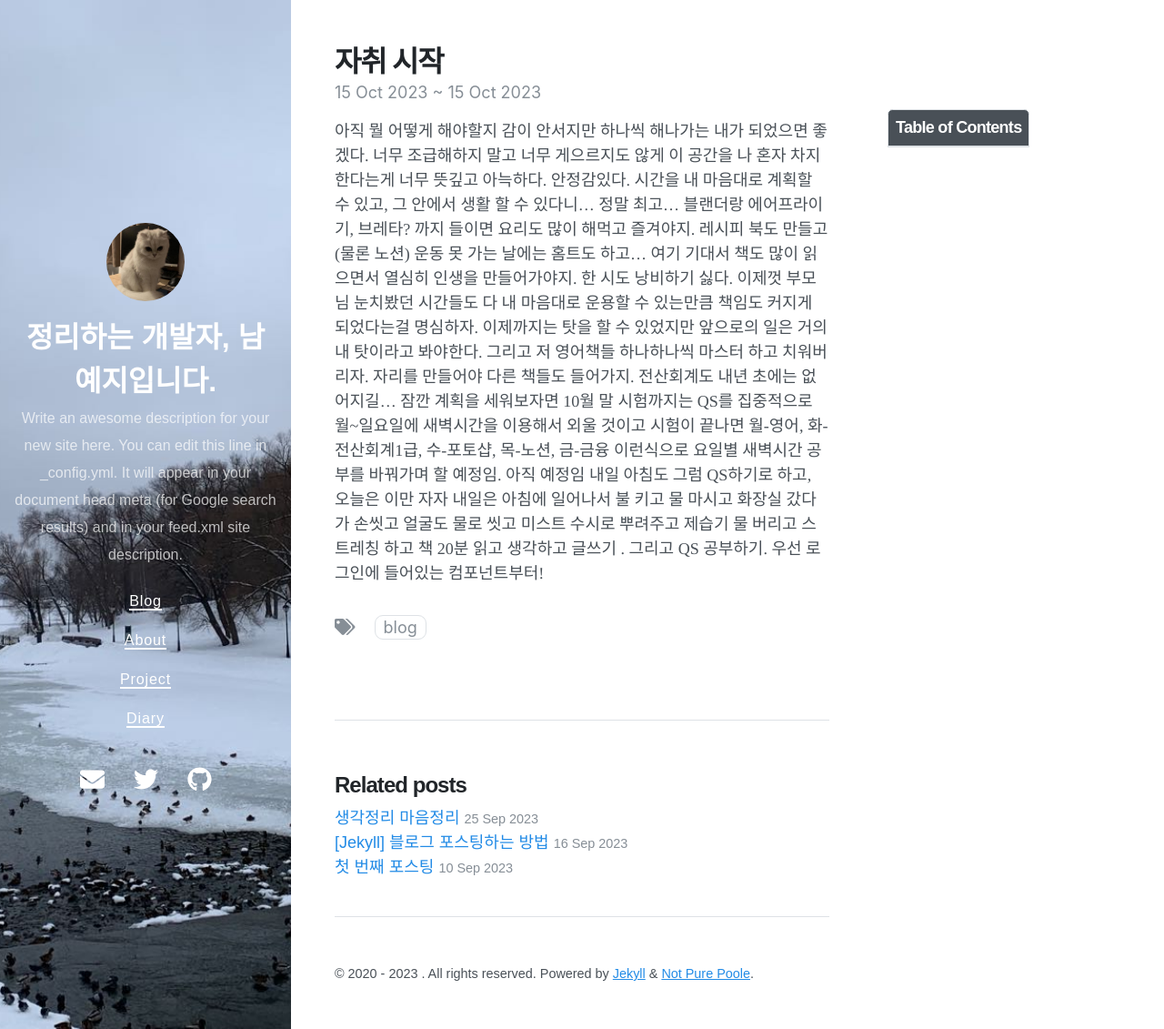
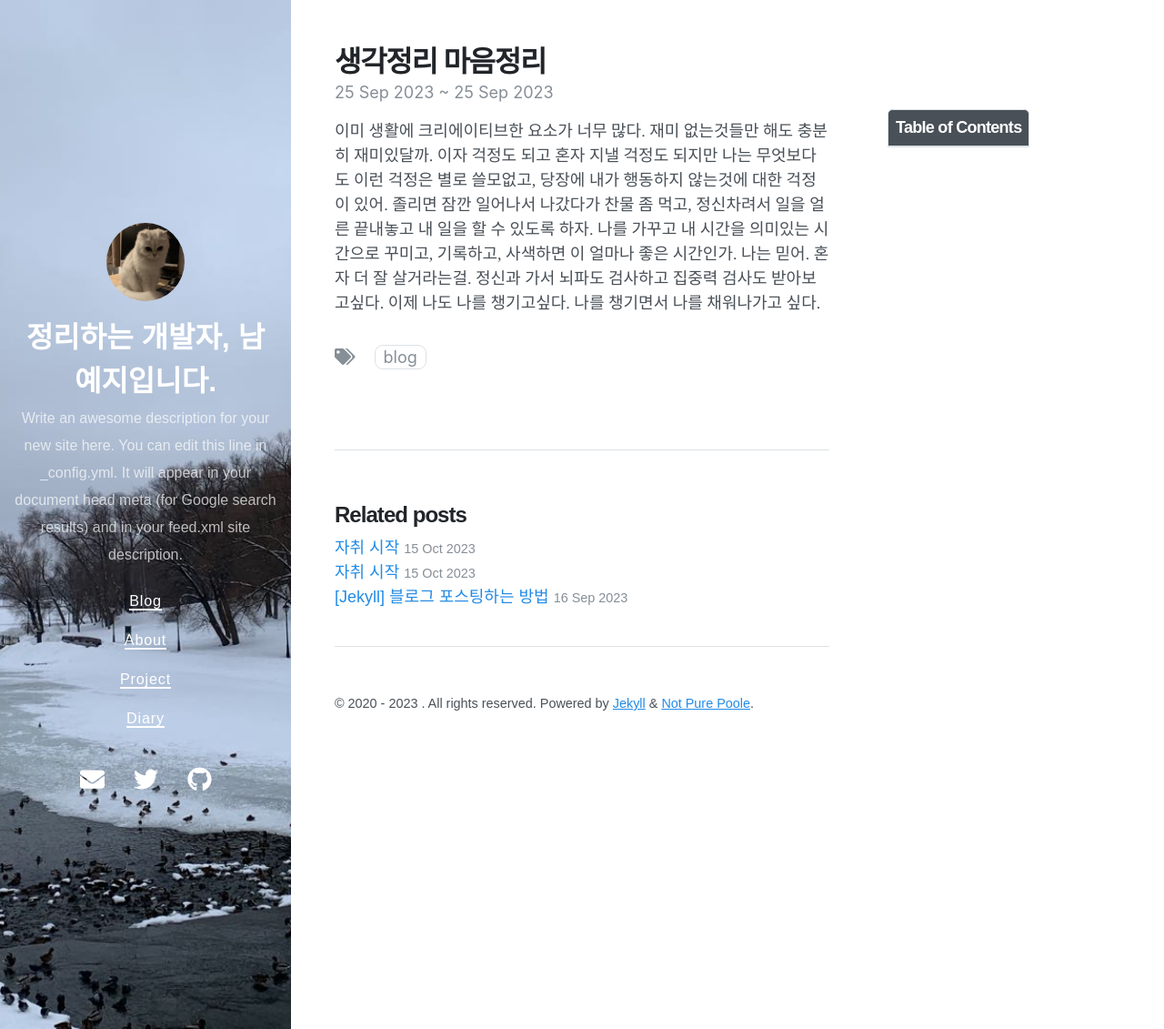
Before and after one commit to namYeJi9q/namYeJi.github.io, a Jekyll site: the page built from _posts/2023-09-25-생각.md, in a window 1280 px wide and 1131 px high. Shown: the whole window at 91% size. Built offline with Jekyll 4.4.1, drawn with Linux system fonts in a browser that asks for light colours; nearby versions of some CDN libraries; our own code applies the rules of GitHub Pages for plain Markdown files.

Commit message:
2023-10-16

```diff
--- a/_posts/2023-09-25-생각.md
+++ b/_posts/2023-09-25-생각.md
@@ -1,6 +1,6 @@
 ---
-title: "자취 시작"
-excerpt: "마인드셋"
+title: "생각정리 마음정리"
+excerpt: "앞으로의 계획 "
 
 categories:
     - Blog
@@ -10,23 +10,14 @@ tags:
 toc: true
 toc_sticky: true
 
-date: 2023-10-15
-last_modified_at: 2023-10-15
+date: 2023-09-25
+last_modified_at: 2023-09-25
 ---
 
-아직 뭘 어떻게 해야할지 감이 안서지만 하나씩 해나가는 내가 되었으면 좋겠다. 너무 조급해하지 말고 너무 게으르지도 않게
-이 공간을 나 혼자 차지한다는게 너무 뜻깊고 아늑하다. 안정감있다. 시간을 내 마음대로 계획할 수 있고, 그 안에서 생활 할 수 있다니...
-정말 최고... 블랜더랑 에어프라이기, 브레타? 까지 들이면 요리도 많이 해먹고 즐겨야지.
-레시피 북도 만들고 (물론 노션)
-운동 못 가는 날에는 홈트도 하고...
-여기 기대서 책도 많이 읽으면서 열심히 인생을 만들어가야지.
-한 시도 낭비하기 싫다.
-이제껏 부모님 눈치봤던 시간들도 다 내 마음대로 운용할 수 있는만큼 책임도 커지게 되었다는걸 명심하자.
-이제까지는 탓을 할 수 있었지만 앞으로의 일은 거의 내 탓이라고 봐야한다.
-그리고 저 영어책들 하나하나씩 마스터 하고 치워버리자.
-자리를 만들어야 다른 책들도 들어가지.
-전산회계도 내년 초에는 없어지길...
-잠깐 계획을 세워보자면 10월 말 시험까지는 QS를 집중적으로 월~일요일에 새벽시간을 이용해서 외울 것이고 시험이 끝나면
-월-영어, 화-전산회계1급, 수-포토샵, 목-노션, 금-금융 이런식으로 요일별 새벽시간 공부를 바꿔가며 할 예정임. 아직 예정임
-내일 아침도 그럼 QS하기로 하고, 오늘은 이만 자자
-내일은 아침에 일어나서 불 키고 물 마시고 화장실 갔다가 손씻고 얼굴도 물로 씻고 미스트 수시로 뿌려주고 제습기 물 버리고 스트레칭 하고 책 20분 읽고 생각하고 글쓰기 . 그리고 QS 공부하기. 우선 로그인에 들어있는 컴포넌트부터!
+이미 생활에 크리에이티브한 요소가 너무 많다. 재미 없는것들만 해도 충분히 재미있달까.
+이자 걱정도 되고 혼자 지낼 걱정도 되지만 나는 무엇보다도 이런 걱정은 별로 쓸모없고, 당장에 내가 행동하지 않는것에 대한 걱정이 있어.
+졸리면 잠깐 일어나서 나갔다가 찬물 좀 먹고, 정신차려서 일을 얼른 끝내놓고 내 일을 할 수 있도록 하자.
+나를 가꾸고 내 시간을 의미있는 시간으로 꾸미고, 기록하고, 사색하면 이 얼마나 좋은 시간인가.
+나는 믿어. 혼자 더 잘 살거라는걸.
+정신과 가서 뇌파도 검사하고 집중력 검사도 받아보고싶다. 이제 나도 나를 챙기고싶다.
+나를 챙기면서 나를 채워나가고 싶다.
```
Also changed, not shown: _posts/2023-09-25-생각 copy.md (deleted, +0 -23 lines), _posts/2023-10-15-자취시작.md (added, +32 -0 lines), _posts/2023-10-16-하고싶은것들.md (added, +32 -0 lines).
